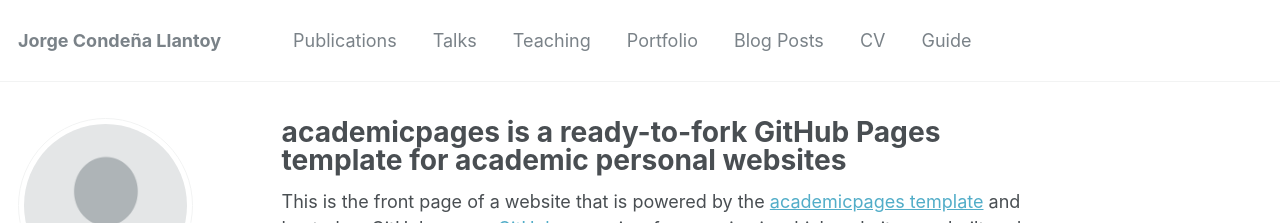
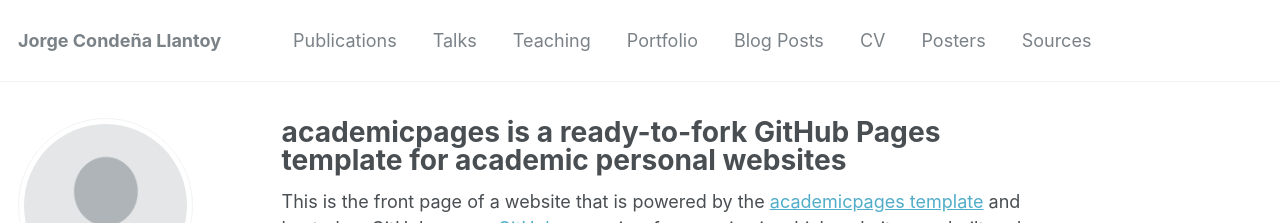
Before and after one commit to condehub5/condehub5.github.io, a Jekyll site: the page built from _pages/about.md, in a window 1280 px wide and 900 px high. Shown: the top 223 px of the window. Built offline with Jekyll 4.4.1, drawn with Linux system fonts in a browser that asks for light colours; some web fonts are replaced.

Commit message:
editado de navigation.yml y adiion de imagenes a los posts

```diff
--- a/_data/navigation.yml
+++ b/_data/navigation.yml
@@ -18,5 +18,11 @@
   - title: "CV"
     url: /cv/
 
-  - title: "Guide"
-    url: /markdown/
+  #- title: "Guide"
+  #  url: /markdown/
+
+  - title: "Posters"
+    url: /posters/
+
+  - title: "Sources"
+    url: /sources/
```
Also changed, not shown: _posts/posts/2018-02-24-blog-post-1/imagepost1.jpg (added), _posts/posts/2018-03-23-blog-post-2/skills.jpg (added), _posts/posts/2018-04-24-blog-post-3/bono_demografico.jpg (added), _posts/posts/2018-05-18-blog-post-4/devolucion-de-impuestos.jpg (added), _posts/posts/2018-06-18-blog-post-5/Desempleo.jpg (added), _posts/posts/2018-07-18-blog-post-6/corrup_judic.jpg (added), _posts/posts/2018-08-18-blog-post-7/equidad.jpg (added), _posts/posts/2019-01-25-blog-post-8/educación-financiera.jpg (added), _posts/posts/2019-02-19-blog-post-9/Peru_Photo by Andrew Howson via Flickr - Creative Commons.jpg (added), _posts/posts/2019-03-19-blog-post-10/UK-Six-Top-Tips-for-an-Effective-Corporate-Governance-Framework-1024x585.jpg (added), _posts/posts/2019-09-03-blog-post-11/pensiones.jpg (added), _posts/posts/2020-11-21-blog-post-12/5600988314702.jpeg (added), _posts/posts/2020-11-21-blog-post-12/fUk4f.png (added), _posts/posts/2020-11-21-blog-post-12/git-basics.png (added), 2 more files.
